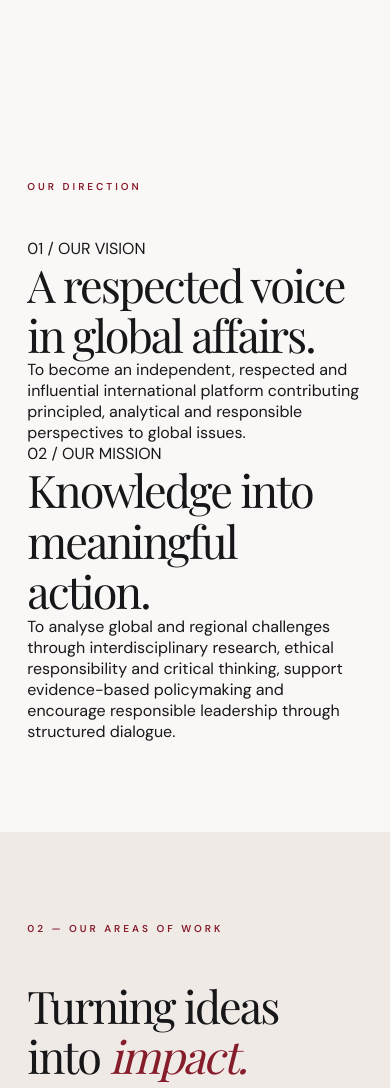
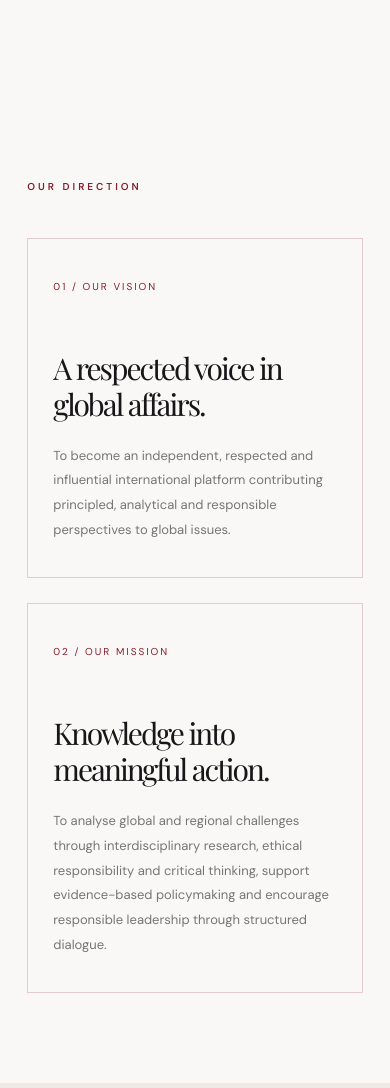
Before and after one commit to MVSOOM-69/UMNA-OFFICIAL, a plain HTML site: page index.html in a window 390 px wide. Shown: the part 2066-3154 px from the top of the page. Drawn offline with nearby package versions, Linux system fonts and the light colour scheme; files whose address does not match are found by name.

Commit message:
Add styles for vision and mission section
Added styles for vision and mission section with responsive design.

```diff
--- a/style.css
+++ b/style.css
@@ -715,3 +715,58 @@ button {
   width: 42px;
   height: 42px;
 }
+
+/* UMNA Vision and Mission */
+
+.vision {
+  background: #FAF8F6;
+}
+
+.vision-grid {
+  display: grid;
+  grid-template-columns: 1fr 1fr;
+  gap: 25px;
+}
+
+.vision-card {
+  padding: 55px 40px;
+  border: 1px solid rgba(134,29,43,.2);
+  min-height: 340px;
+  transition: .4s ease;
+}
+
+.vision-card:hover {
+  background: #F0EAE7;
+  transform: translateY(-6px);
+}
+
+.vision-card > span {
+  color: var(--burgundy);
+  font-size: 10px;
+  letter-spacing: 2px;
+}
+
+.vision-card h2 {
+  font-family: var(--serif);
+  font-size: clamp(30px, 3.5vw, 46px);
+  font-weight: 400;
+  line-height: 1.2;
+  margin-top: 55px;
+}
+
+.vision-card p {
+  color: var(--muted);
+  font-size: 13px;
+  line-height: 1.9;
+  margin-top: 22px;
+}
+
+@media (max-width: 650px) {
+  .vision-grid {
+    grid-template-columns: 1fr;
+  }
+
+  .vision-card {
+    padding: 35px 25px;
+  }
+}
```
